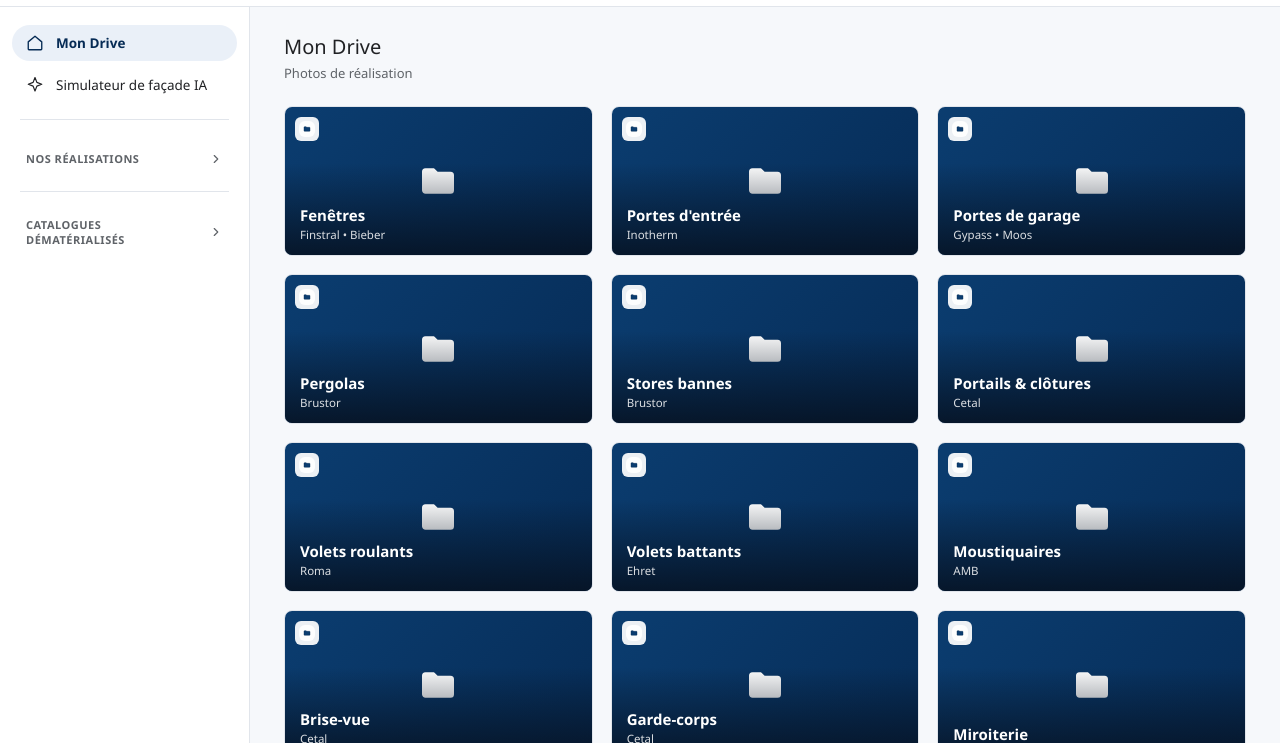
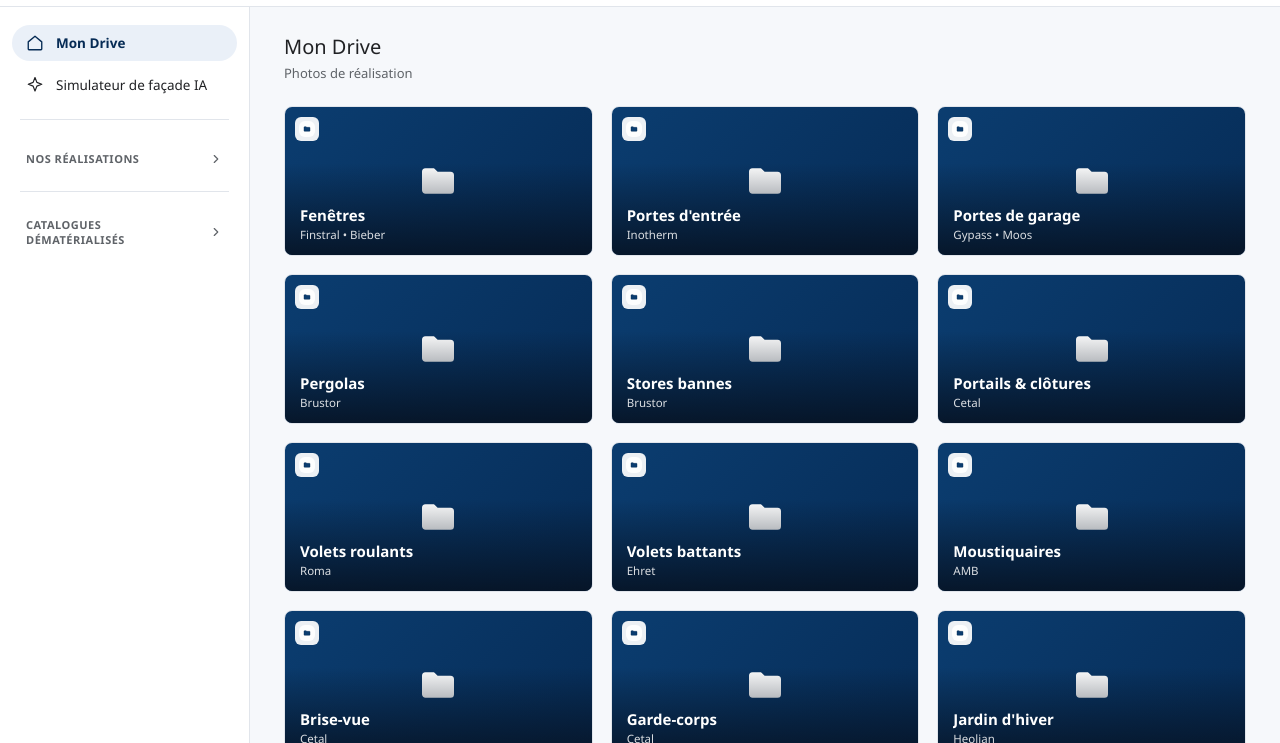
Before and after one commit to lucasfoultot/foultot-digital, a plain HTML site: page index.html in a window 1280 px wide. Shown: the part 57-800 px from the top of the page. Drawn offline with Linux system fonts and the light colour scheme.

Commit message:
Update index.html

```diff
--- a/index.html
+++ b/index.html
@@ -2050,6 +2050,7 @@
 {key:"moustiquaires", name:"Moustiquaires", sub:"AMB"},
 {key:"brise-vue", name:"Brise-vue", sub:"Cetal"},
 {key:"garde-corps", name:"Garde-corps", sub:"Cetal"},
+{key:"jardin-hiver", name:"Jardin d'hiver", sub:"Heolian"},
 {key:"miroiterie", name:"Miroiterie", sub:""},
 {key:"probleme-qualite", name:"Problème qualité", sub:""},
 {key:"catalogues-fournisseurs", name:"Catalogues dématérialisés", sub:"Finstral • Inotherm • Moos • Brustor • Cetal • Roma • Gypass", standalone:true},
```
